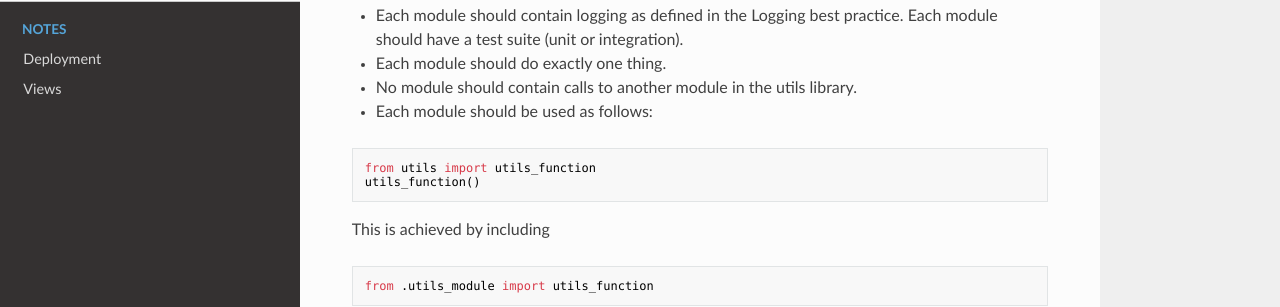
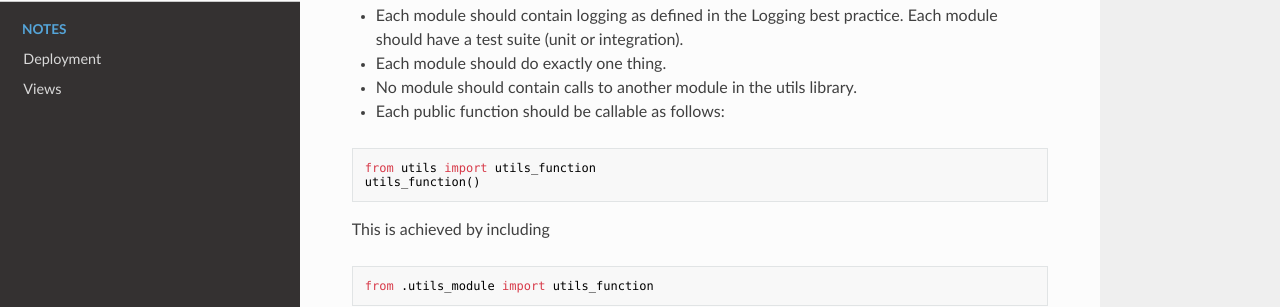
Before and after one commit to jdgillespie91/deprecated-trackerSpend, an MkDocs documentation site: the page built from docs/best_practice/utils.md, in a window 1280 px wide and 1206 px high. Shown: the part 372-679 px from the top of the window. Built offline with MkDocs 1.6.1, drawn with Linux system fonts in a browser that asks for light colours; nearby versions of some CDN libraries; old or Windows-style settings are respelled for this version of MkDocs.

Commit message:
Minor fixes

````diff
--- a/docs/best_practice/utils.md
+++ b/docs/best_practice/utils.md
@@ -9,7 +9,7 @@ Here are a set of rules that should be followed when developing in the utils lib
 * Each module should contain logging as defined in the Logging best practice.  Each module should have a test suite (unit or integration).
 * Each module should do exactly one thing.
 * No module should contain calls to another module in the utils library.
-* Each module should be used as follows:
+* Each public function should be callable as follows:
 ```python
 from utils import utils_function
 utils_function()
````
